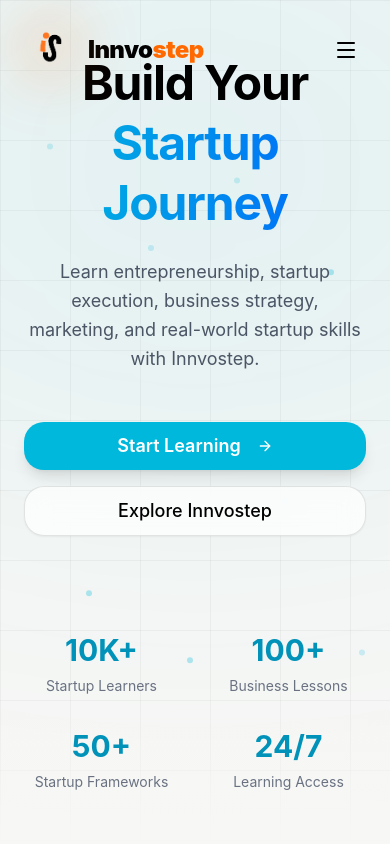
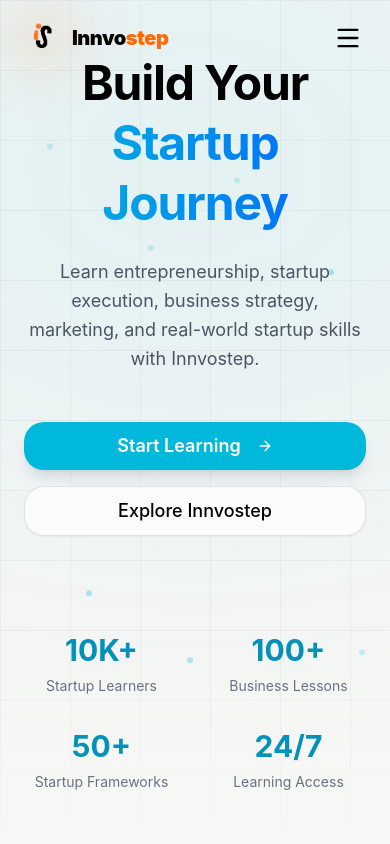
Before and after one commit to saini424/innvostep-website, a Next.js app: page / in a window 390 px wide. Shown: the top 844 px of the page. Built offline with nearby package versions, Linux system fonts and the light colour scheme.

Commit message:
updated hero section

```diff
--- a/components/landing/navbar.tsx
+++ b/components/landing/navbar.tsx
@@ -37,48 +37,47 @@ export function Navbar() {
         className={`fixed top-0 left-0 right-0 z-50 transition-all duration-300 ${
           isScrolled
             ? "bg-white/80 backdrop-blur-xl border-b border-gray-200 py-3"
-            : "py-6"
+            : "py-4 md:py-6"
         }`}
       >
-        <nav className="max-w-7xl mx-auto px-6 flex items-center justify-between">
+        <nav className="max-w-7xl mx-auto px-5 md:px-6 flex items-center justify-between">
 
-          {/* Premium Animated Logo */}
+          {/* Logo */}
           <Link href="/">
             <motion.div
-              initial={{ opacity: 0, scale: 0.8 }}
+              initial={{ opacity: 0, scale: 0.9 }}
               animate={{ opacity: 1, scale: 1 }}
-              transition={{ duration: 0.6 }}
-              className="flex items-center gap-3 cursor-pointer"
+              transition={{ duration: 0.5 }}
+              className="flex items-center gap-2 md:gap-3 cursor-pointer"
             >
 
               {/* Floating Logo */}
               <motion.div
                 animate={{
-                  y: [0, -3, 0],
+                  y: [0, -2, 0],
                 }}
                 transition={{
                   duration: 3,
                   repeat: Infinity,
                 }}
-                className="relative"
+                className="relative shrink-0"
               >
-
                 {/* Glow */}
                 <div className="absolute inset-0 bg-orange-500/20 blur-xl rounded-full scale-125" />
 
                 <Image
                   src="/logo.png"
                   alt="Innvostep Logo"
-                  width={52}
-                  height={52}
-                  className="relative object-contain"
+                  width={44}
+                  height={44}
+                  className="relative object-contain md:w-[52px] md:h-[52px]"
                   priority
                 />
               </motion.div>
 
-              {/* Brand Text */}
+              {/* Brand Name */}
               <div className="flex flex-col leading-none">
-                <span className="text-2xl font-black tracking-tight text-black">
+                <span className="text-xl md:text-2xl font-black tracking-tight text-black whitespace-nowrap">
                   Innvo
                   <span className="text-orange-500">
                     step
@@ -88,7 +87,7 @@ export function Navbar() {
             </motion.div>
           </Link>
 
-          {/* Desktop Nav */}
+          {/* Desktop Navigation */}
           <div className="hidden md:flex items-center gap-8">
             {navItems.map((item) => (
               <Link
@@ -101,28 +100,22 @@ export function Navbar() {
             ))}
           </div>
 
-          {/* CTA Buttons */}
+          {/* Desktop CTA */}
           <div className="hidden md:flex items-center gap-4">
-            <Button
-              variant="ghost"
-              className="text-gray-600 hover:text-black"
-            >
-            </Button>
-
             <Button className="bg-orange-500 hover:bg-orange-600 text-white rounded-xl px-6">
               Start Learning
             </Button>
           </div>
 
-          {/* Mobile Menu Toggle */}
+          {/* Mobile Toggle */}
           <button
             onClick={() => setIsMobileMenuOpen(!isMobileMenuOpen)}
-            className="md:hidden p-2 text-black"
+            className="md:hidden p-2 text-black shrink-0"
           >
             {isMobileMenuOpen ? (
-              <X className="w-6 h-6" />
+              <X className="w-7 h-7" />
             ) : (
-              <Menu className="w-6 h-6" />
+              <Menu className="w-7 h-7" />
             )}
           </button>
         </nav>
@@ -136,7 +129,7 @@ export function Navbar() {
             animate={{ opacity: 1, y: 0 }}
             exit={{ opacity: 0, y: -20 }}
             transition={{ duration: 0.3 }}
-            className="fixed inset-0 z-40 bg-white/95 backdrop-blur-xl pt-24 px-6 md:hidden"
+            className="fixed inset-0 z-40 bg-white/95 backdrop-blur-xl pt-28 px-6 md:hidden"
           >
             <div className="flex flex-col gap-6">
               {navItems.map((item, index) => (
@@ -149,7 +142,7 @@ export function Navbar() {
                   <Link
                     href={item.href}
                     onClick={() => setIsMobileMenuOpen(false)}
-                    className="text-2xl font-medium text-black hover:text-orange-500 transition-colors"
+                    className="text-2xl font-semibold text-black hover:text-orange-500 transition-colors"
                   >
                     {item.label}
                   </Link>
@@ -159,12 +152,12 @@ export function Navbar() {
               <div className="flex flex-col gap-4 mt-8">
                 <Button
                   variant="outline"
-                  className="w-full py-6"
+                  className="w-full py-6 rounded-xl"
                 >
                   Join Free
                 </Button>
 
-                <Button className="w-full py-6 bg-orange-500 hover:bg-orange-600 text-white">
+                <Button className="w-full py-6 bg-orange-500 hover:bg-orange-600 text-white rounded-xl">
                   Get Started
                 </Button>
               </div>
```
